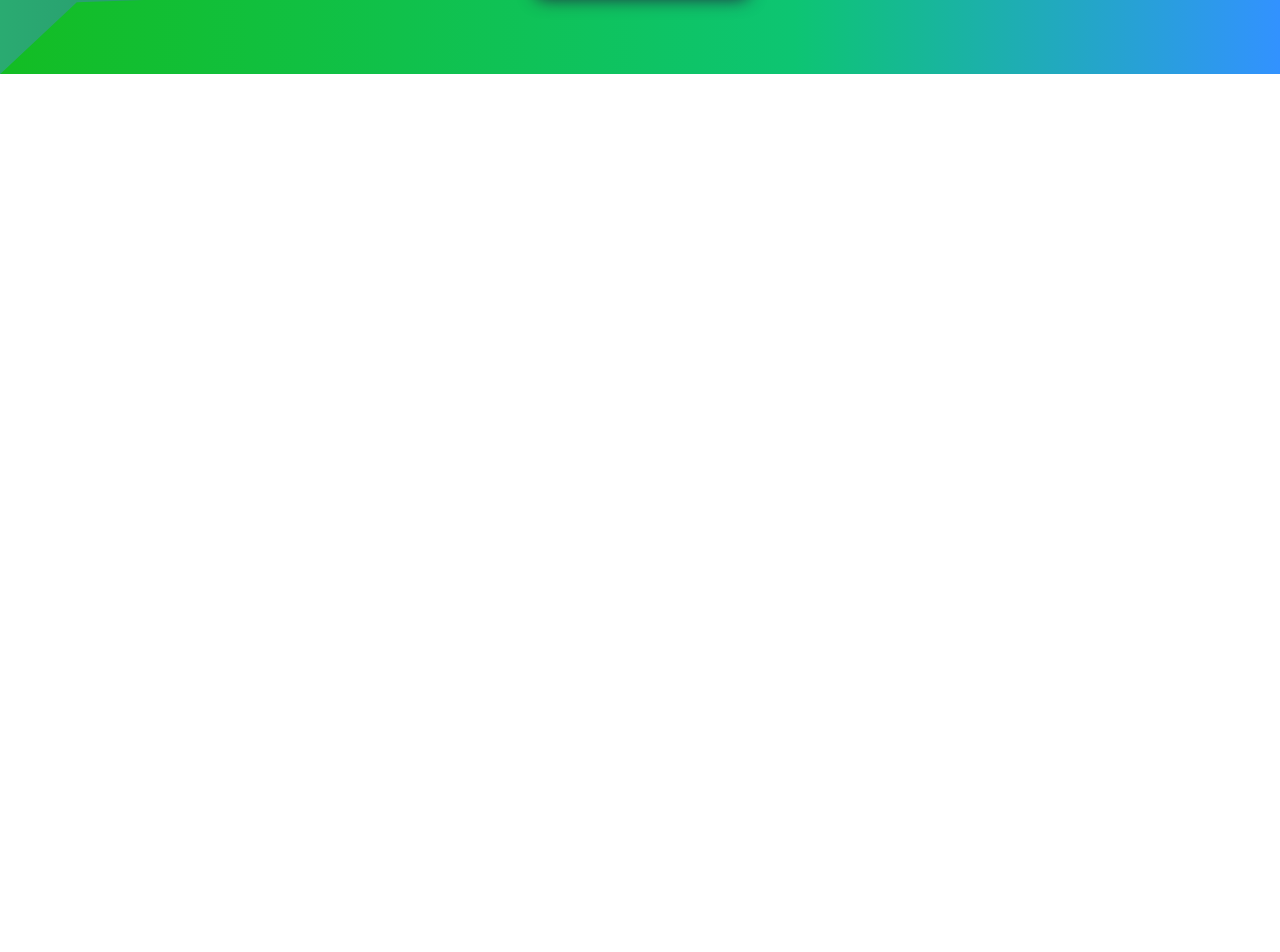
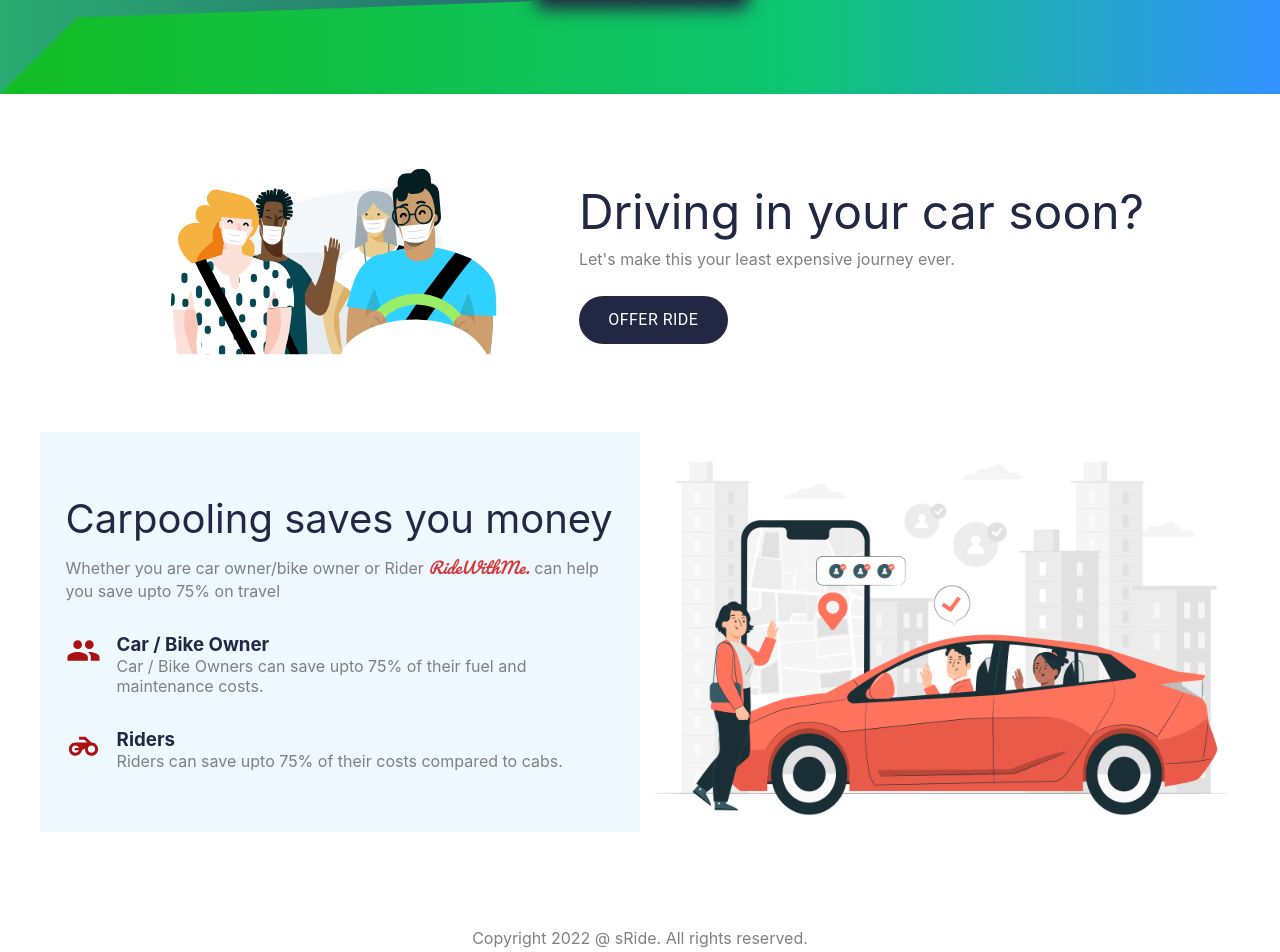
Before and after one commit to sandeepPainkra/Minor-project-Ride-sharing-web-app-, a React (Create React App) app in the folder frontend/: page / in a window 1280 px wide. Shown: the part 685-1637 px from the top of the page. Before the commit the page ends 800 px from the top, so only its background shows below. Built offline with nearby package versions, Linux system fonts and the light colour scheme.

Commit message:
updating landing and adding footer section

```diff
--- a/frontend/src/App.js
+++ b/frontend/src/App.js
@@ -3,6 +3,7 @@
 import "./App.css";
 import { BrowserRouter as Router, Routes, Route } from "react-router-dom";
 import LandingPage from "./components/LandingPage/LandingPage.js";
+import Footer from "./components/Footer/Footer.js";
 
 const App = () => {
   return (
@@ -12,6 +13,7 @@
         <Routes>
           <Route path="/" element={<LandingPage />} />
         </Routes>
+        <Footer />
       </Router>
     </div>
   );
--- /dev/null
+++ b/frontend/src/components/Footer/Footer.css
@@ -0,0 +1,8 @@
+.footer {
+  width: 100%;
+  padding: 2rem;
+  display: grid;
+  place-items: center;
+  margin-top: 4rem;
+  color: gray;
+}
--- /dev/null
+++ b/frontend/src/components/Footer/Footer.js
@@ -0,0 +1,12 @@
+import React from "react";
+import "./Footer.css";
+
+const Footer = () => {
+  return (
+    <div className="footer">
+      <p>Copyright 2022 @ sRide. All rights reserved. </p>
+    </div>
+  );
+};
+
+export default Footer;
--- a/frontend/src/components/LandingPage/LandingPage.css
+++ b/frontend/src/components/LandingPage/LandingPage.css
@@ -35,7 +35,7 @@
 /* Search Ride section */
 
 .search_for_ride {
-  height: 300px;
+  height: 320px;
   width: 100%;
   display: flex;
   align-items: center;
@@ -56,7 +56,7 @@
   content: "";
   position: absolute;
   width: 100%;
-  height: 300px;
+  height: 320px;
   background: linear-gradient(
     90deg,
     #000 0%,
@@ -105,3 +105,89 @@
 .search_box button .MuiSvgIcon-root {
   color: #fff !important;
 }
+.search_for_ride .search_box button:hover {
+  letter-spacing: 1px;
+  background-color: #222843 !important;
+}
+
+/* Offer Ride section starts here */
+
+.offer_ride {
+  padding: 2rem 1rem;
+  display: flex;
+  align-items: center;
+  justify-content: center;
+}
+.offer_ride_text {
+  padding-left: 3rem;
+}
+
+.offer_ride h2 {
+  font-size: 3rem;
+  font-weight: 400;
+  color: #222843;
+}
+
+.offer_ride p {
+  font-size: 1rem;
+  color: gray;
+  margin-top: 0.5rem;
+  margin-bottom: 1.7rem;
+}
+.offer_ride button {
+  width: 9.3rem;
+  background-color: #222843;
+  height: 3rem;
+  color: #fff;
+  border-radius: 2rem;
+  font-size: 1rem;
+  font-weight: 400;
+}
+.offer_ride button:hover {
+  background-color: #1a483c;
+}
+
+/* Carpooling save section starts */
+.c_save {
+  background-color: #edf8ff;
+  display: flex;
+  align-items: center;
+  justify-content: space-between;
+}
+.c_save_text {
+  padding: 1rem 1.6rem;
+}
+.c_save_text h2 {
+  font-size: 2.5rem;
+  font-weight: 400;
+  color: #222843;
+  margin-bottom: 0.6rem;
+}
+.c_save_text p {
+  color: gray;
+}
+.c_save_text p i {
+  /* font-weight: bold; */
+  font-family: "Pacifico", cursive;
+  color: #d43a3a;
+}
+.owners,
+.riders {
+  width: 100%;
+  display: flex;
+  margin-top: 2rem;
+}
+.owners h3,
+.riders h3 {
+  color: #222843;
+}
+.owners .MuiSvgIcon-root,
+.riders .MuiSvgIcon-root {
+  color: rgb(171, 17, 17);
+  margin-right: 1rem;
+}
+
+.c_save img {
+  width: 50%;
+  order: 2;
+}
--- a/frontend/src/components/LandingPage/LandingPage.js
+++ b/frontend/src/components/LandingPage/LandingPage.js
@@ -4,6 +4,10 @@
 import video from "../../assets/Banner-video.mp4";
 import { Button } from "@material-ui/core";
 import ArrowForwardIcon from "@material-ui/icons/ArrowForward";
+import driverImage from "../../assets/driver.svg";
+import c_save from "../../assets/carpooling.jpg";
+import PeopleIcon from "@material-ui/icons/People";
+import MotorcycleIcon from "@material-ui/icons/Motorcycle";
 
 const LandingPage = () => {
   return (
@@ -12,7 +16,7 @@
 
       <div className="container banner">
         <div className="banner_text">
-          <h2>Sharing ride shows a greater heart</h2>
+          <h2>Your pick of rides at low prices</h2>
           <p>
             Your one stop solution to office commute,travel problems .You must
             know that your commute had an effect on your joy .Join our
@@ -35,6 +39,50 @@
           </Button>
         </div>
       </div>
+
+      {/* Offer Ride Section  */}
+
+      <div className="container offer_ride">
+        <img src={driverImage} alt="" />
+        <div className="offer_ride_text">
+          <h2>Driving in your car soon?</h2>
+          <p>Let's make this your least expensive journey ever.</p>
+
+          <Button>Offer Ride</Button>
+        </div>
+      </div>
+
+      {/* Carpooling benefits */}
+
+      <div className="container c_save">
+        <div className="c_save_text">
+          <h2>Carpooling saves you money</h2>
+          <p>
+            Whether you are car owner/bike owner or Rider <i>RideWithMe.</i> can
+            help you save upto 75% on travel
+          </p>
+
+          <div className="owners">
+            <PeopleIcon fontSize="large" />
+            <div className="owners_text">
+              <h3>Car / Bike Owner</h3>
+              <p>
+                Car / Bike Owners can save upto 75% of their fuel and
+                maintenance costs.
+              </p>
+            </div>
+          </div>
+
+          <div className="riders">
+            <MotorcycleIcon fontSize="large" />
+            <div className="owners_text">
+              <h3>Riders</h3>
+              <p>Riders can save upto 75% of their costs compared to cabs.</p>
+            </div>
+          </div>
+        </div>
+        <img src={c_save} alt="" />
+      </div>
     </div>
   );
 };
--- a/frontend/src/components/Navbar/Navbar.css
+++ b/frontend/src/components/Navbar/Navbar.css
@@ -6,6 +6,7 @@
   position: sticky !important;
   top: 0;
   background-color: #222843;
+  z-index: 1000;
 }
 .nav_inner {
   display: flex;
@@ -40,3 +41,8 @@
 .register_btn .MuiButton-label {
   color: #fff !important;
 }
+.active_nav {
+  border-radius: 1.9rem;
+  border-right: 3px solid rgb(5, 111, 138);
+  border-left: 3px solid rgb(5, 111, 138);
+}
--- a/frontend/src/components/Navbar/Navbar.js
+++ b/frontend/src/components/Navbar/Navbar.js
@@ -9,9 +9,11 @@
       <div className="container nav_inner">
         <div className="nav_left">
           <div className="logo">
-            <NavLink to="/">RideWithMe</NavLink>
+            <NavLink to="/">RideWithMe.</NavLink>
           </div>
-          <NavLink to="/home">home</NavLink>
+          <NavLink to="/home" className="active_nav">
+            home
+          </NavLink>
           <NavLink to="/about">about us</NavLink>
           <NavLink to="/blog">Blog </NavLink>
         </div>
```
Also changed, not shown: frontend/src/assets/carpooling.jpg (added), frontend/src/assets/driver.svg (added).
